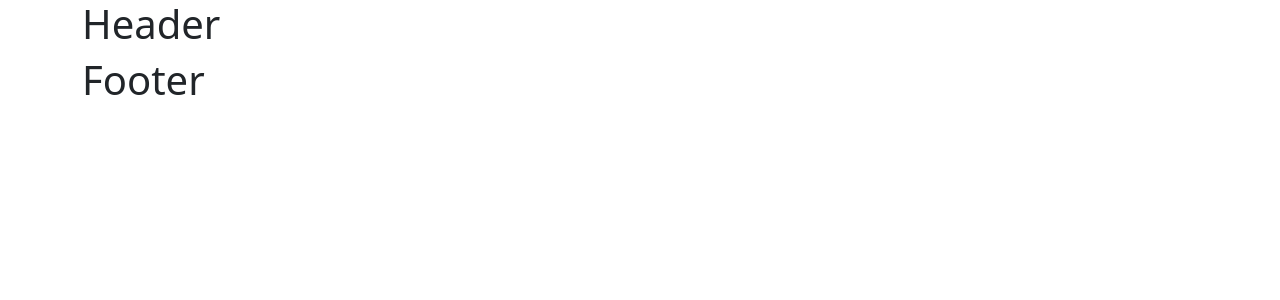
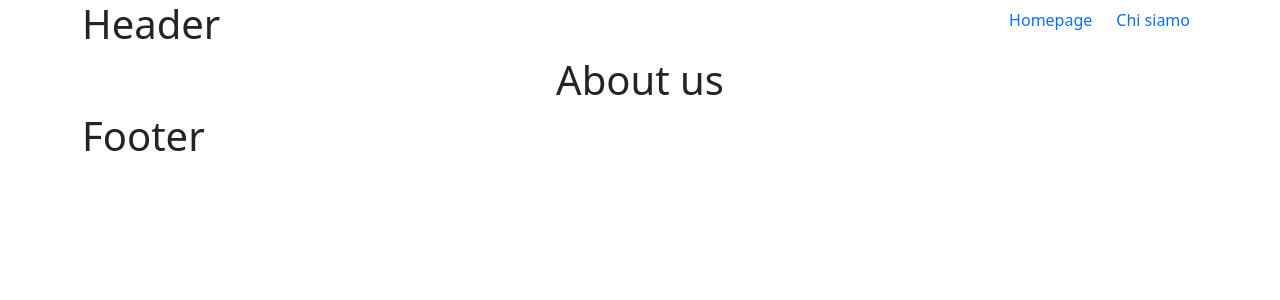
Before and after one commit to TheKaiser8/vite-boolfolio, a Vue app: page /chi-siamo in a window 1280 px wide. Before the commit this address had no page. Shown: the top 300 px of the page. Built offline with nearby package versions, Linux system fonts and the light colour scheme.

Commit message:
Add rotta e componente AboutUs e nav in AppHeader

```diff
--- a/src/components/AppHeader.vue
+++ b/src/components/AppHeader.vue
@@ -5,7 +5,15 @@ export default {
 </script>
 
 <template>
+  <header class="d-flex justify-content-between align-items-center">
     <h1>Header</h1>
+    <nav>
+      <ul class="d-flex list-unstyled">
+        <li class="ms-2"><router-link :to="{ name: 'homepage' }" class="text-decoration-none p-2">Homepage</router-link></li>
+        <li class="ms-2"><router-link :to="{ name: 'about-us' }" class="text-decoration-none p-2">Chi siamo</router-link></li>
+      </ul>
+    </nav>
+  </header>
 </template>
 
 <style lang="scss" scoped></style>
--- /dev/null
+++ b/src/pages/AboutUs.vue
@@ -0,0 +1,11 @@
+<script>
+export default {
+  name: "AboutUs",
+};
+</script>
+
+<template>
+    <h1 class="text-center">About us</h1>
+</template>
+
+<style lang="scss" scoped></style>
--- a/src/router.js
+++ b/src/router.js
@@ -2,7 +2,8 @@ import { createRouter, createWebHistory } from "vue-router";
 // createWebHistory permette la navigazione tramite url e fa funzionare il tasto indietro del browser
 
 // importo le pagine (pages)
-import HomePage from './pages/HomePage.vue'
+import HomePage from './pages/HomePage.vue';
+import AboutUs from './pages/AboutUs.vue';
 
 const router = createRouter({
     history: createWebHistory(),
@@ -11,6 +12,11 @@ const router = createRouter({
             path: '/',
             name: 'homepage',
             component: HomePage,
+        },
+        {
+            path: '/chi-siamo',
+            name: 'about-us',
+            component: AboutUs,
         }
     ]
 });
```
